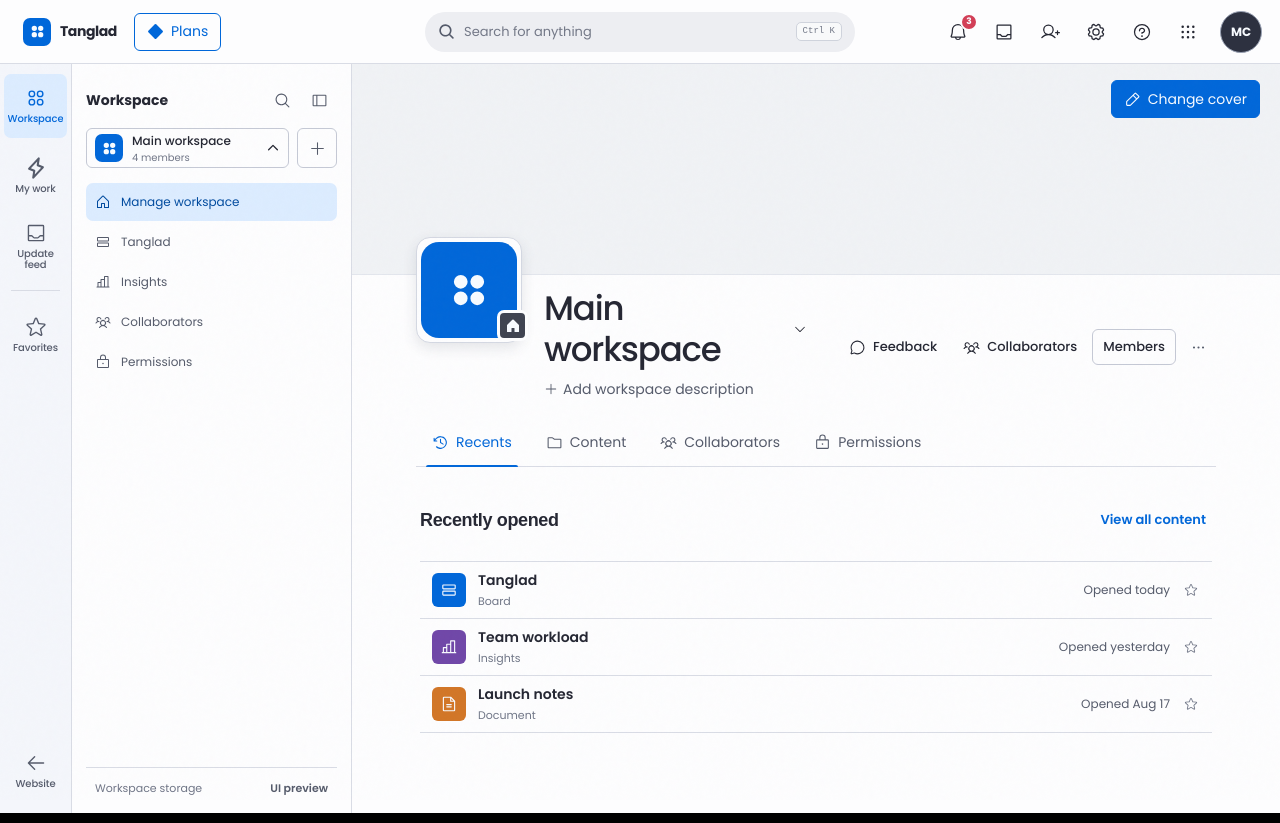
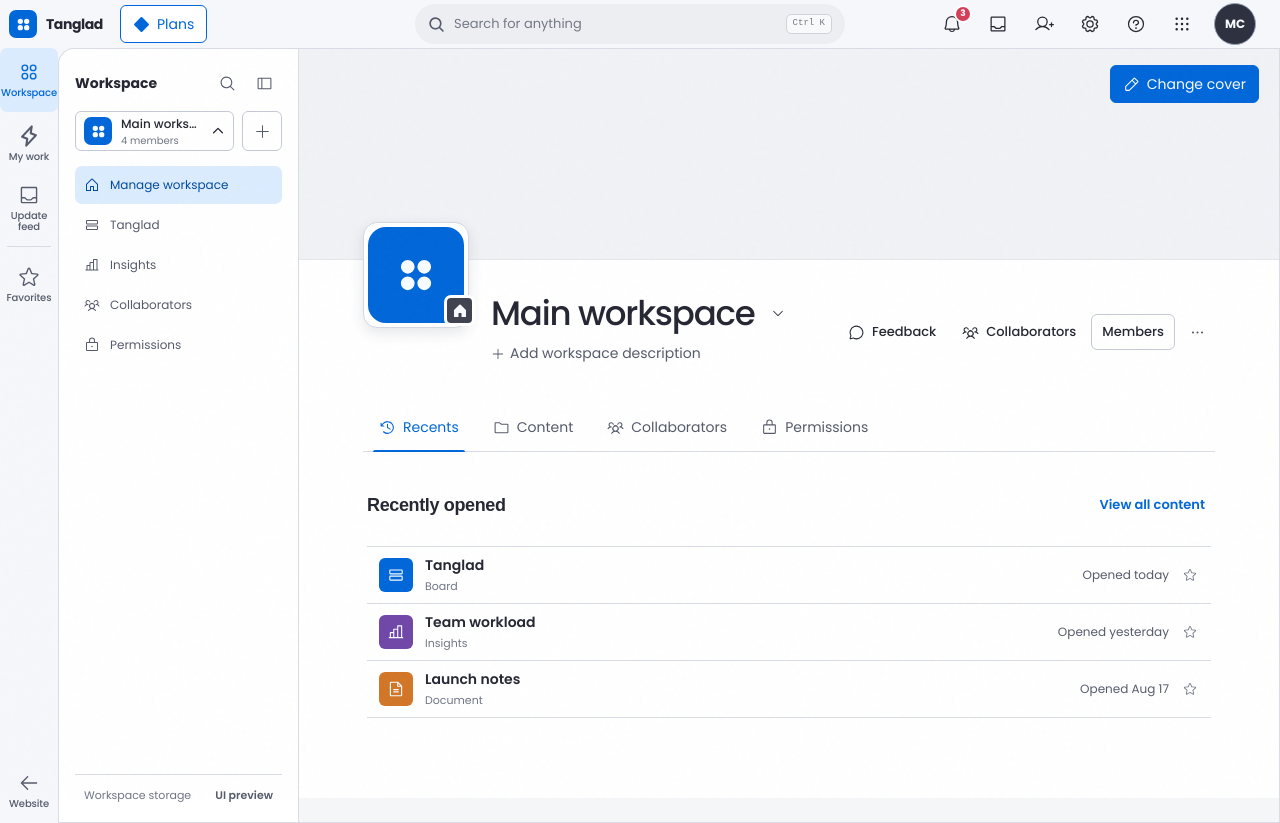
Before and after one commit to 0xreveriii/Tanglad, a Next.js app: page /app in a window 1280 px wide. Built offline with nearby package versions, Linux system fonts and the light colour scheme.

Commit message:
bezel, boundary line layout adjustment

```diff
--- a/app/app/workspace.css
+++ b/app/app/workspace.css
@@ -1,13 +1,14 @@
 .tl-app {
-  --tl-canvas: #f7f8fb;
-  --tl-surface: #fdfdfe;
+  --tl-canvas: #f5f6f8;
+  --tl-surface: #ffffff;
+  --tl-shell-surface: #f6f7fb;
   --tl-surface-muted: #f1f3f7;
-  --tl-rail: #f4f6fb;
   --tl-text: #252733;
   --tl-text-soft: #555b6b;
   --tl-text-faint: #707687;
   --tl-line: #d9dce5;
   --tl-line-strong: #c5c9d5;
+  --tl-shell-line: #d9dce5;
   --tl-blue: #0067d9;
   --tl-blue-hover: #0058bc;
   --tl-blue-soft: #dcecff;
@@ -16,16 +17,26 @@
   --tl-nav-radius: 7px;
   --tl-nav-row-height: 44px;
   --tl-rail-item-height: 64px;
+  --tl-topbar-height: 48px;
+  --tl-sidenav-width: 58px;
+  --tl-subnav-width: 240px;
+  --tl-subnav-collapsed-width: 64px;
+  --tl-main-inline-padding: 64px;
+  --tl-main-bottom-padding: 24px;
+  --tl-main-bezel-radius: 0;
+  --tl-workspace-nav-padding: 16px;
+  --tl-workspace-nav-outer-radius: 32px;
+  --tl-workspace-nav-bezel-radius: max(0px, calc(var(--tl-workspace-nav-outer-radius) - var(--tl-workspace-nav-padding)));
   min-height: 100dvh;
   display: grid;
-  grid-template-columns: 72px 280px minmax(0, 1fr);
-  grid-template-rows: 64px minmax(0, 1fr);
+  grid-template-columns: var(--tl-sidenav-width) var(--tl-subnav-width) minmax(0, 1fr);
+  grid-template-rows: var(--tl-topbar-height) minmax(0, 1fr);
   grid-template-areas:
     "topbar topbar topbar"
     "rail nav main";
   overflow: hidden;
   color: var(--tl-text);
-  background: var(--tl-canvas);
+  background: var(--tl-shell-surface);
   color-scheme: light;
   font-family: "Poppins", "Roboto", "Noto Sans", "Manrope Variable", "DM Sans Variable", "Segoe UI", sans-serif;
   font-size: 14px;
@@ -97,13 +108,14 @@
   position: relative;
   z-index: 30;
   min-width: 0;
+  height: var(--tl-topbar-height);
+  min-height: var(--tl-topbar-height);
   display: grid;
   grid-template-columns: minmax(250px, 1fr) minmax(280px, 430px) minmax(380px, 1fr);
   align-items: center;
   gap: 22px;
-  padding: 0 18px;
-  border-bottom: 1px solid var(--tl-line);
-  background: var(--tl-surface);
+  padding: 0 24px 0 4px;
+  background: var(--tl-shell-surface);
 }
 
 .tl-topbar-brand,
@@ -266,13 +278,12 @@
 .tl-utility-rail {
   grid-area: rail;
   min-height: 0;
-  padding: 10px 4px;
+  padding: 0;
   display: flex;
   flex-direction: column;
-  gap: 6px;
+  gap: 0;
   overflow-y: auto;
-  border-right: 1px solid var(--tl-line);
-  background: var(--tl-rail);
+  background: var(--tl-shell-surface);
 }
 
 .tl-utility-button,
@@ -280,7 +291,7 @@
   width: 100%;
   height: var(--tl-rail-item-height);
   min-height: var(--tl-rail-item-height);
-  padding: 6px 3px;
+  padding: 6px 0;
   flex-direction: column;
   justify-content: center;
   gap: 4px;
@@ -310,11 +321,14 @@
   z-index: 20;
   min-width: 0;
   min-height: 0;
-  padding: 18px 14px 14px;
+  padding: var(--tl-workspace-nav-padding);
   display: flex;
   flex-direction: column;
   overflow-y: auto;
-  border-right: 1px solid var(--tl-line);
+  border-top: 1px solid var(--tl-shell-line);
+  border-bottom: 1px solid var(--tl-shell-line);
+  border-left: 1px solid var(--tl-shell-line);
+  border-top-left-radius: var(--tl-workspace-nav-bezel-radius);
   background: var(--tl-surface);
   transition: transform 220ms ease;
 }
@@ -438,19 +452,35 @@
   grid-area: main;
   min-width: 0;
   min-height: 0;
+  display: flex;
+  flex-direction: column;
+  overflow: hidden;
+  background: var(--tl-surface);
+}
+
+.tl-main-canvas {
+  min-width: 0;
+  min-height: 0;
+  flex: 1 1 auto;
+  overflow-x: hidden;
   overflow-y: auto;
-  overflow-x: hidden;
-  background: var(--tl-surface);
+  border-top: 1px solid var(--tl-shell-line);
+  border-right: 1px solid var(--tl-shell-line);
+  border-bottom: 1px solid var(--tl-shell-line);
+  border-left: 1px solid var(--tl-shell-line);
+  border-top-left-radius: var(--tl-main-bezel-radius);
+  padding-bottom: var(--tl-main-bottom-padding);
+  background: var(--tl-canvas);
 }
 
 .tl-mobile-context { display: none; }
-.tl-workspace-page { min-height: 100%; background: var(--tl-surface); }
+.tl-workspace-page { min-height: 100%; background: transparent; }
 .tl-cover { position: relative; height: 208px; border-bottom: 1px solid #e3e6ed; background: #edf0f5; }
 .tl-cover.cover-1 { background: #e9eef8; }
 .tl-cover.cover-2 { background: #f0edf5; }
 .tl-cover > button { position: absolute; top: 16px; right: 20px; }
 
-.tl-workspace-overview { width: min(1180px, calc(100% - 72px)); margin: 0 auto; }
+.tl-workspace-overview { width: 100%; margin: 0; padding-inline: var(--tl-main-inline-padding); }
 .tl-workspace-identity { position: relative; min-height: 148px; gap: 22px; }
 .tl-workspace-tile { position: relative; align-self: flex-start; margin-top: -38px; padding: 4px; border: 1px solid #d4d8e2; border-radius: 14px; background: var(--tl-surface); box-shadow: 0 5px 14px rgba(50, 57, 75, 0.12); }
 .tl-workspace-tile .tl-mark { width: 92px; height: 92px; border-radius: 10px; }
@@ -526,7 +556,7 @@
 .tl-setting-preview small { margin-top: 2px; color: var(--tl-text-soft); font-size: 11px; }
 .tl-setting-preview > span:last-child { color: var(--tl-text-soft); font-size: 12px; }
 
-.tl-standard-page { width: 100%; min-height: 100%; margin: 0; padding: 32px 30px 64px; }
+.tl-standard-page { width: 100%; min-height: 100%; margin: 0; padding: 32px var(--tl-main-inline-padding) 0; }
 .tl-page-header { min-height: 64px; justify-content: space-between; gap: 30px; margin-bottom: 14px; }
 .tl-page-header > div:first-child { min-width: 0; }
 .tl-page-header h1 { margin: 0; color: var(--tl-text); font-family: "Poppins", "Roboto", "Noto Sans", sans-serif; font-size: clamp(28px, 3vw, 32px); font-weight: 500; letter-spacing: -0.035em; line-height: 1.2; }
@@ -824,7 +854,7 @@
 .tl-notification-panel {
   position: fixed;
   z-index: 43;
-  top: 64px;
+  top: var(--tl-topbar-height);
   right: 0;
   bottom: 0;
   width: min(600px, 100vw);
@@ -1037,7 +1067,7 @@
 .tl-calendar-dot.status-review { background: #c98a27; }
 .tl-drawer-scrim { display: none; }
 
-.tl-app.is-nav-collapsed { grid-template-columns: 72px 64px minmax(0, 1fr); }
+.tl-app.is-nav-collapsed { grid-template-columns: var(--tl-sidenav-width) var(--tl-subnav-collapsed-width) minmax(0, 1fr); }
 .tl-app.is-nav-collapsed .tl-workspace-nav { padding-inline: 10px; }
 .tl-app.is-nav-collapsed .tl-workspace-nav-head > strong,
 .tl-app.is-nav-collapsed .tl-workspace-nav-head button:first-child,
@@ -1055,12 +1085,9 @@
 .tl-app.is-nav-collapsed .tl-content-nav button { justify-content: center; padding: 0; }
 
 @media (max-width: 1120px) {
-  .tl-app { grid-template-columns: 64px 240px minmax(0, 1fr); }
-  .tl-topbar { grid-template-columns: minmax(210px, 1fr) minmax(240px, 360px) minmax(300px, 1fr); padding-inline: 12px; }
+  .tl-topbar { grid-template-columns: minmax(210px, 1fr) minmax(240px, 360px) minmax(300px, 1fr); }
   .tl-workspace-actions > button:not(.tl-outline-button):last-of-type,
   .tl-workspace-actions > button:nth-child(2) { display: none; }
-  .tl-workspace-overview,
-  .tl-standard-page { width: calc(100% - 40px); }
   .tl-report-grid { grid-template-columns: 1fr; }
   .tl-wide-panel { grid-column: auto; }
 }
@@ -1068,12 +1095,16 @@
 @media (max-width: 860px) {
   .tl-app,
   .tl-app.is-nav-collapsed {
+    --tl-topbar-height: 58px;
+    --tl-main-inline-padding: 15px;
+    --tl-main-bezel-radius: 0;
+    --tl-workspace-nav-outer-radius: 0;
     display: grid;
     grid-template-columns: 1fr;
-    grid-template-rows: 58px minmax(0, 1fr);
+    grid-template-rows: var(--tl-topbar-height) minmax(0, 1fr);
     grid-template-areas: "topbar" "main";
   }
-  .tl-topbar { grid-template-columns: minmax(150px, 1fr) minmax(180px, 320px) auto; min-height: 58px; }
+  .tl-topbar { grid-template-columns: minmax(150px, 1fr) minmax(180px, 320px) auto; padding-inline: 12px; }
   .tl-plans-button,
   .tl-topbar-actions > button:nth-child(2),
   .tl-topbar-actions > button:nth-child(4),
@@ -1083,9 +1114,9 @@
   .tl-mobile-menu:hover { background: var(--tl-surface-muted); }
   .tl-wordmark { padding: 0; }
   .tl-utility-rail { display: none; }
+  .tl-main-canvas { border: 0; }
   .tl-workspace-nav,
-  .tl-app.is-nav-collapsed .tl-workspace-nav { position: fixed; z-index: 41; inset: 58px auto 0 0; width: min(300px, calc(100vw - 52px)); padding: 18px 14px 14px; transform: translateX(-105%); box-shadow: 18px 0 48px rgba(40, 47, 63, 0.18); }
-  .tl-workspace-nav.is-open { transform: translateX(0); }
+  .tl-workspace-nav.is-open { transform: translateX(0); border: 0; }
   .tl-app.is-nav-collapsed .tl-workspace-nav-head > strong,
   .tl-app.is-nav-collapsed .tl-workspace-nav-head button:first-child,
   .tl-app.is-nav-collapsed .tl-workspace-switcher > span:nth-child(2),
@@ -1103,19 +1134,18 @@
   .tl-app.is-nav-collapsed .tl-nav-row,
   .tl-app.is-nav-collapsed .tl-content-nav button { justify-content: flex-start; padding-inline: 10px; }
   .tl-drawer-close { display: grid !important; }
-  .tl-drawer-scrim { position: fixed; z-index: 40; inset: 58px 0 0; display: block; background: rgba(39, 43, 54, 0.38); }
+  .tl-drawer-scrim { position: fixed; z-index: 40; inset: var(--tl-topbar-height) 0 0; display: block; background: rgba(39, 43, 54, 0.38); }
   .tl-main { grid-area: main; }
-  .tl-notification-panel { top: 58px; width: min(600px, 100vw); }
+  .tl-notification-panel { top: var(--tl-topbar-height); width: min(600px, 100vw); }
   .tl-mobile-context { min-height: 44px; padding: 0 15px; display: flex; align-items: center; border-bottom: 1px solid var(--tl-line); background: var(--tl-surface); }
   .tl-mobile-context button { min-height: 36px; display: inline-flex; align-items: center; gap: 8px; color: var(--tl-text); background: transparent; font-size: 12px; font-weight: 600; }
   .tl-mobile-context svg { width: 18px; }
   .tl-cover { height: 150px; }
-  .tl-workspace-overview { width: calc(100% - 30px); }
   .tl-workspace-identity { align-items: flex-start; flex-wrap: wrap; gap: 14px; padding-bottom: 20px; }
   .tl-workspace-tile .tl-mark { width: 72px; height: 72px; }
   .tl-workspace-title { padding-top: 18px; }
   .tl-workspace-actions { width: 100%; }
-  .tl-standard-page { width: calc(100% - 30px); padding-top: 26px; }
+  .tl-standard-page { padding-top: 26px; }
   .tl-page-header { align-items: flex-start; }
   .tl-task-table { min-width: 760px; }
   .tl-inbox-layout { grid-template-columns: 1fr; }
@@ -1189,7 +1219,7 @@
   .tl-content-list button > span:nth-child(3),
   .tl-content-list button > span:nth-child(4) { display: none; }
   .tl-content-list.is-detailed button { grid-template-columns: 34px minmax(0, 1fr) 30px; }
-  .tl-standard-page { padding-inline: 16px; }
+  .tl-app { --tl-main-inline-padding: 16px; }
   .tl-page-header { display: block; }
   .tl-page-actions { margin-top: 18px; overflow-x: auto; }
   .tl-board-tabs { align-items: flex-end; }
@@ -1334,13 +1364,13 @@
 /* Insights dashboard treatment only. */
 .tl-insights-page {
   max-width: none;
-  padding: 22px 30px 56px;
+  padding: 22px var(--tl-main-inline-padding) 0;
 }
 
 .tl-insights-page .tl-page-header {
   min-height: 48px;
-  margin: -22px -30px 0;
-  padding: 0 30px;
+  margin: -22px calc(-1 * var(--tl-main-inline-padding)) 0;
+  padding: 0 var(--tl-main-inline-padding);
   border-bottom: 1px solid var(--tl-line);
 }
 
@@ -1351,8 +1381,8 @@
 .tl-insights-toolbar {
   min-height: 62px;
   gap: 7px;
-  margin: 0 -30px 12px;
-  padding: 9px 30px;
+  margin: 0 calc(-1 * var(--tl-main-inline-padding)) 12px;
+  padding: 9px var(--tl-main-inline-padding);
   border-bottom: 1px solid var(--tl-line);
   flex-wrap: nowrap;
 }
@@ -1509,16 +1539,16 @@
 }
 
 @media (max-width: 620px) {
-  .tl-insights-page { padding-inline: 16px; }
+  .tl-insights-page { padding-inline: var(--tl-main-inline-padding); }
   .tl-insights-page .tl-page-header,
-  .tl-insights-toolbar { margin-inline: -16px; padding-inline: 16px; }
+  .tl-insights-toolbar { margin-inline: calc(-1 * var(--tl-main-inline-padding)); padding-inline: var(--tl-main-inline-padding); }
 }
 
 /* Main workspace body follows the reference composition; Tanglad navigation stays unchanged. */
 .tl-cover { height: 211px; background: #f0f2f5; }
 .tl-cover.cover-1 { background: #eef1f6; }
 .tl-cover.cover-2 { background: #f1f0f5; }
-.tl-workspace-overview { width: calc(100% - 128px); max-width: none; }
+.tl-workspace-overview { width: 100%; max-width: none; padding-inline: var(--tl-main-inline-padding); background: var(--tl-surface); }
 .tl-workspace-identity { min-height: 144px; gap: 22px; }
 .tl-workspace-tile { margin-top: -38px; border-radius: 14px; }
 .tl-workspace-tile .tl-mark { width: 96px; height: 96px; border-radius: 18px; }
@@ -1533,13 +1563,11 @@
 
 @media (max-width: 860px) {
   .tl-app,
-  .tl-app.is-nav-collapsed { grid-template-rows: 58px minmax(0, 1fr); }
-  .tl-workspace-overview { width: calc(100% - 30px); }
+  .tl-app.is-nav-collapsed { grid-template-rows: var(--tl-topbar-height) minmax(0, 1fr); }
   .tl-cover { height: 150px; }
 }
 
 @media (max-width: 620px) {
-  .tl-workspace-overview { width: calc(100% - 30px); }
   .tl-cover { height: 124px; }
 }
 
@@ -1549,8 +1577,8 @@
   align-items: center;
   justify-content: space-between;
   gap: 20px;
-  margin: -22px -30px 0;
-  padding: 0 30px;
+  margin: -22px calc(-1 * var(--tl-main-inline-padding)) 0;
+  padding: 0 var(--tl-main-inline-padding);
   border-bottom: 1px solid var(--tl-line);
 }
 
@@ -1571,5 +1599,5 @@
 .tl-insights-save svg { width: 16px; height: 16px; }
 
 @media (max-width: 620px) {
-  .tl-insights-header { margin-inline: -16px; padding-inline: 16px; }
-}
+  .tl-insights-header { margin-inline: calc(-1 * var(--tl-main-inline-padding)); padding-inline: var(--tl-main-inline-padding); }
+}
--- a/components/tanglad-workspace.tsx
+++ b/components/tanglad-workspace.tsx
@@ -406,6 +406,7 @@
       </aside>
 
       <main className="tl-main" id="tl-main">
+        <div className="tl-main-canvas">
           <div className="tl-mobile-context">
             <button onClick={() => setSidebarOpen(true)}><List /><span>{screenLabels[screen]}</span></button>
           </div>
@@ -444,6 +445,7 @@
           {screen === "collaborators" && <CollaboratorsScreen members={members} setToast={setToast} openInvite={() => setInviteModalOpen(true)} />}
           {screen === "permissions" && <PermissionsScreen setToast={setToast} />}
           {screen === "favorites" && <FavoritesScreen />}
+        </div>
       </main>
 
       {notificationsOpen && <NotificationPanel onClose={() => setNotificationsOpen(false)} openInvite={() => setInviteModalOpen(true)} setToast={setToast} />}
```
Also changed, not shown: 1 other file (tests, documents, lock files or other folders). Lines whose indentation alone changed are shown as unchanged.
